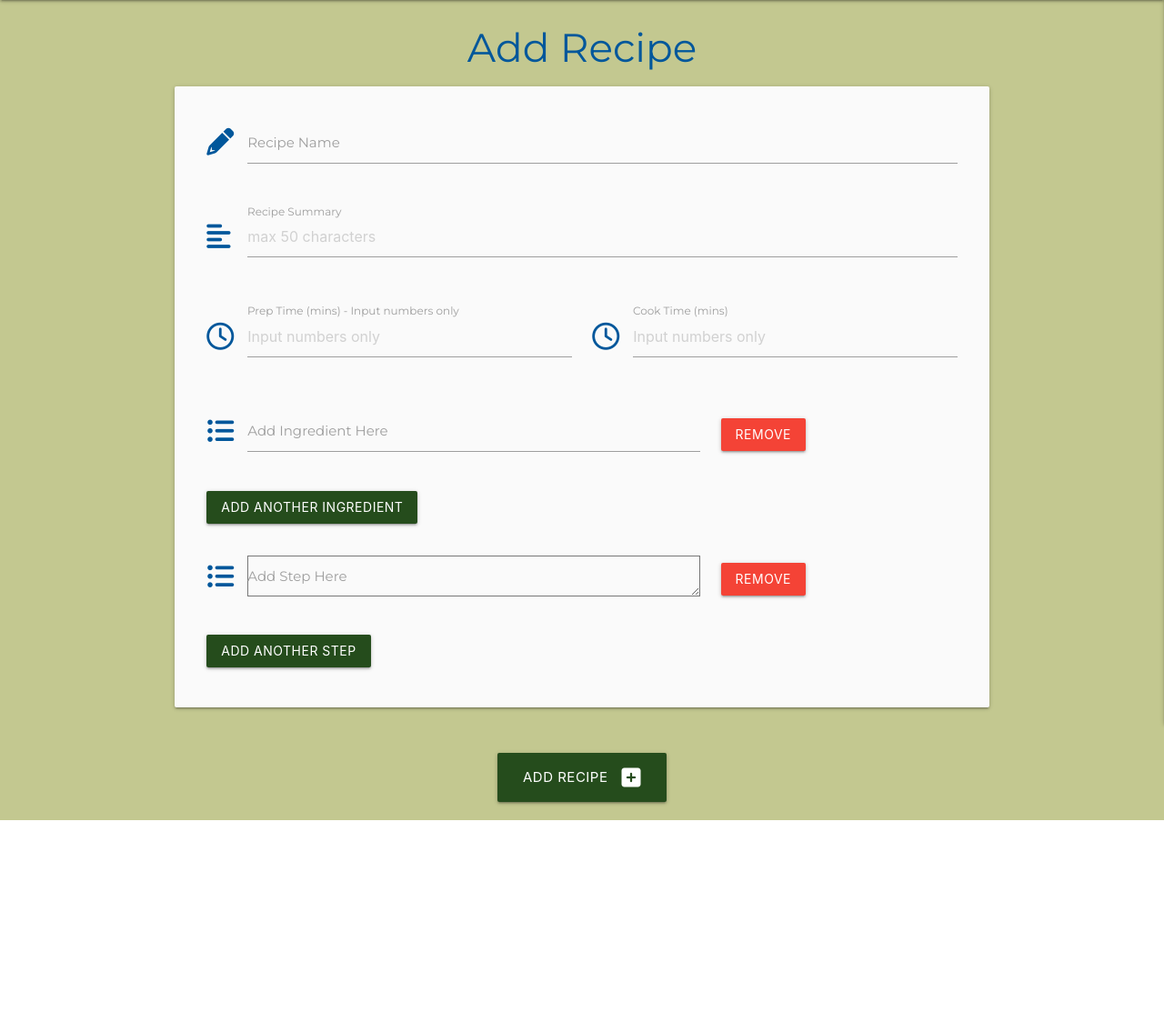
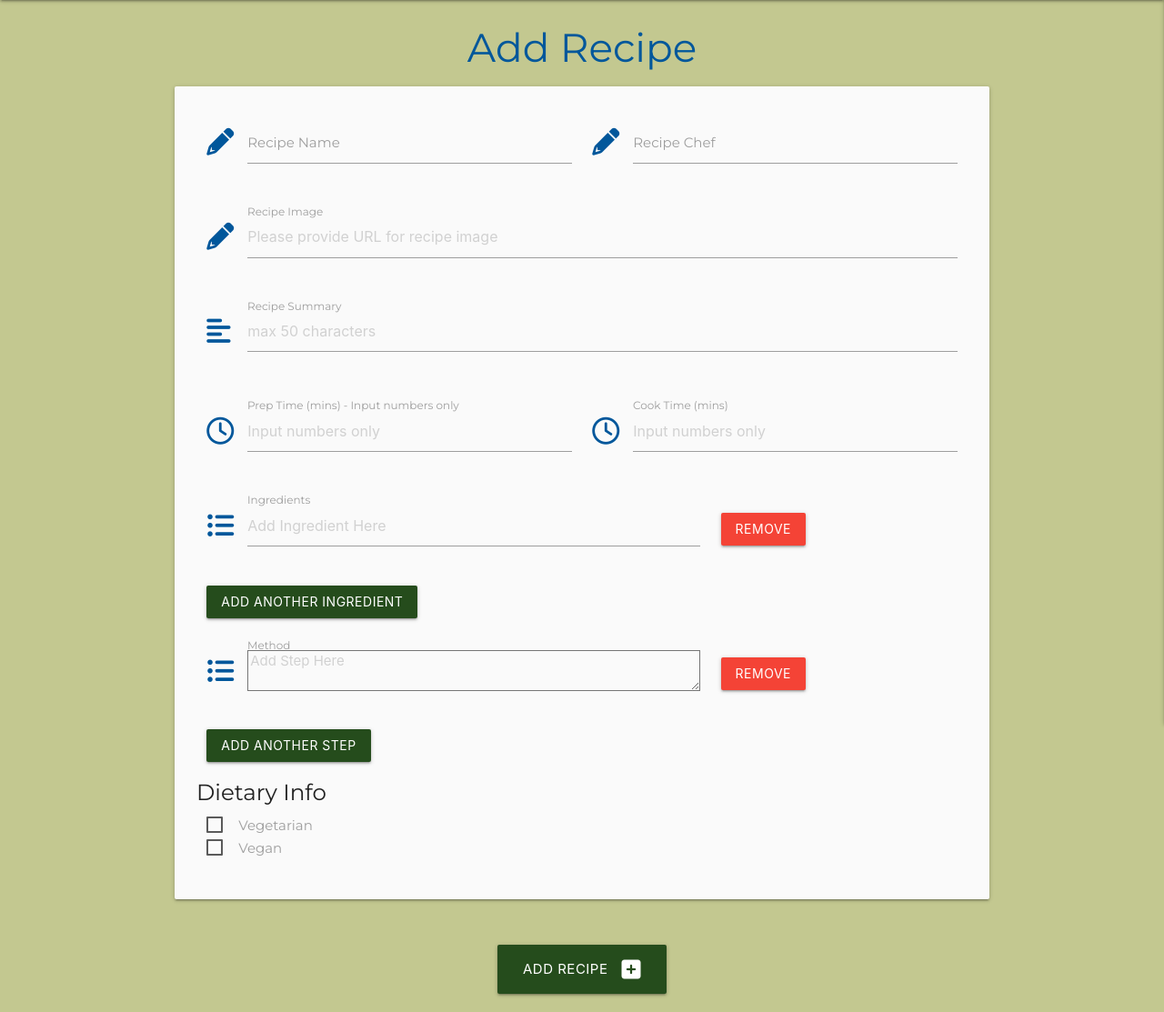
Before and after one commit to TimMorrisDev/MS3-sustainable-supper, a Flask app: page /add_recipe in a window 1280 px wide. Shown: the part 64-1177 px from the top of the page at 91% size. Before the commit the page ends 966 px from the top, so only its background shows below. Run offline with Flask 2, Linux system fonts and the light colour scheme; some libraries are stand-ins or nearby versions.

Commit message:
Add remaining fields to add recipe template and function

```diff
--- a/app.py
+++ b/app.py
@@ -136,12 +136,18 @@ def add_recipe():
     if request.method == "POST":
         recipe = {
             "recipe_name": request.form.get("recipe_name"),
+            "recipe_chef": request.form.get("recipe_chef"),
+            "recipe_image": request.form.get("recipe_image"),
             "recipe_summary": request.form.get("recipe_summary"),
             "prep_time": request.form.get("prep_time"),
             "cook_time": request.form.get("cook_time"),
             "ingredients": request.form.getlist("ingredients"),
             "method": request.form.getlist("method"),
-            "uploaded_by": session["user"]
+            "vegetarian": request.form.get("vegetarian"),
+            "vegan": request.form.get("vegan"),
+            "uploaded_by": session["user"],
+            "recipe_made_count": 0,
+            "user_favourite":[]
         }
         mongo.db.recipes.insert_one(recipe)
         flash("Recipe Successfully Added")
--- a/templates/add_recipe.html
+++ b/templates/add_recipe.html
@@ -7,22 +7,39 @@
     <form class="col s12" method="POST" action="{{ url_for('add_recipe') }}">
         <!-- recipe name -->
         <div class="row">
+            <div class="input-field col s12 m6">
+                <i class="fas fa-pencil-alt prefix light-blue-text text-darken-4"></i>
+                <input id="recipe_name" name="recipe_name" minlength="1" maxlength="200" type="text" class="validate"
+                    required>
+                <label for="recipe_name">Recipe Name</label>
+            </div>
+            <!-- recipe chef -->
+            <div class="input-field col s12 m6">
+                <i class="fas fa-pencil-alt prefix light-blue-text text-darken-4"></i>
+                <input id="recipe_chef" name="recipe_chef" minlength="1" maxlength="50" type="text" class="validate"
+                    required>
+                <label for="recipe_chef">Recipe Chef</label>
+            </div>
+        </div>
+        <!-- recipe image url -->
+        <div class="row">
             <div class="input-field col s12">
                 <i class="fas fa-pencil-alt prefix light-blue-text text-darken-4"></i>
-                <input id="recipe_name" name="recipe_name" minlength="5" maxlength="200" type="text" class="validate"
-                    required>
-                <label for="recipe_name">Recipe Name</label>
+                <input id="recipe_image" name="recipe_image" minlength="1" maxlength="200" type="text" class="validate"
+                    placeholder="Please provide URL for recipe image" required>
+                <label for="recipe_image">Recipe Image</label>
             </div>
         </div>
         <!-- recipe summary -->
         <div class="row">
             <div class="input-field col s12">
                 <i class="fas fa-align-left prefix light-blue-text text-darken-4"></i>
-                <textarea id="recipe_summary" name="recipe_summary" minlength="5" maxlength="50"
+                <textarea id="recipe_summary" name="recipe_summary" minlength="1" maxlength="50"
                     class="materialize-textarea validate" placeholder="max 50 characters" required></textarea>
                 <label for="recipe_summary">Recipe Summary</label>
             </div>
         </div>
+
         <!-- prep and cook times -->
         <div class="row">
             <div class="input-field col s12 m6">
@@ -39,13 +56,15 @@
             </div>
         </div>
         <!-- ingredients -->
+        <!-- <h5>Ingredients</h5> -->
         <div class="row ingredient-row valign-wrapper">
 
             <div class="input-field col s8">
                 <i class="fas fa-list-ul prefix light-blue-text text-darken-4"></i>
 
-                <input id="ingredients" name="ingredients" type="text" class="validate" required>
-                <label for="ingredients">Add Ingredient Here</label>
+                <input id="ingredients" name="ingredients" type="text" class="validate"
+                    placeholder="Add Ingredient Here" required>
+                <label for="ingredients">Ingredients</label>
             </div>
             <div class="col s4">
                 <button type="button" id="remove-ingredient" class="waves-effect waves-light btn red">Remove</button>
@@ -67,14 +86,17 @@
                 <label for="quantity">Quantity</label>
             </div> -->
 
+
         <!-- method -->
+        <!-- <h5>Method</h5> -->
         <div class="row method-row valign-wrapper">
 
             <div class="input-field col s8">
                 <i class="fas fa-list-ul prefix light-blue-text text-darken-4"></i>
 
-                <textarea id="method" name="method" type="text" class="validate" required></textarea>
-                <label for="method">Add Step Here</label>
+                <textarea id="method" name="method" type="text" class="validate" placeholder="Add Step Here"
+                    required></textarea>
+                <label for="method">Method</label>
             </div>
             <div class="col s4">
                 <button type="button" id="remove-step" class="waves-effect waves-light btn red">Remove</button>
@@ -87,6 +109,26 @@
                     Step</button>
             </div>
         </div>
+
+        <!-- dietary checkboxes -->
+
+        <div class="row">
+            <h5>Dietary Info</h5>
+            <div class="col s12">
+                <label for="vegetarian">
+                    <input type="checkbox" name="vegetarian" id="vegetarian" />
+                    <span>Vegetarian</span>
+                </label>
+            </div>
+            <div class="col s12">
+                <label for="vegan">
+                    <input type="checkbox" name="vegan" id="vegan" />
+                    <span>Vegan</span>
+                </label>
+            </div>
+        </div>
+
+
 
 </div>
 <div class="row">
```
